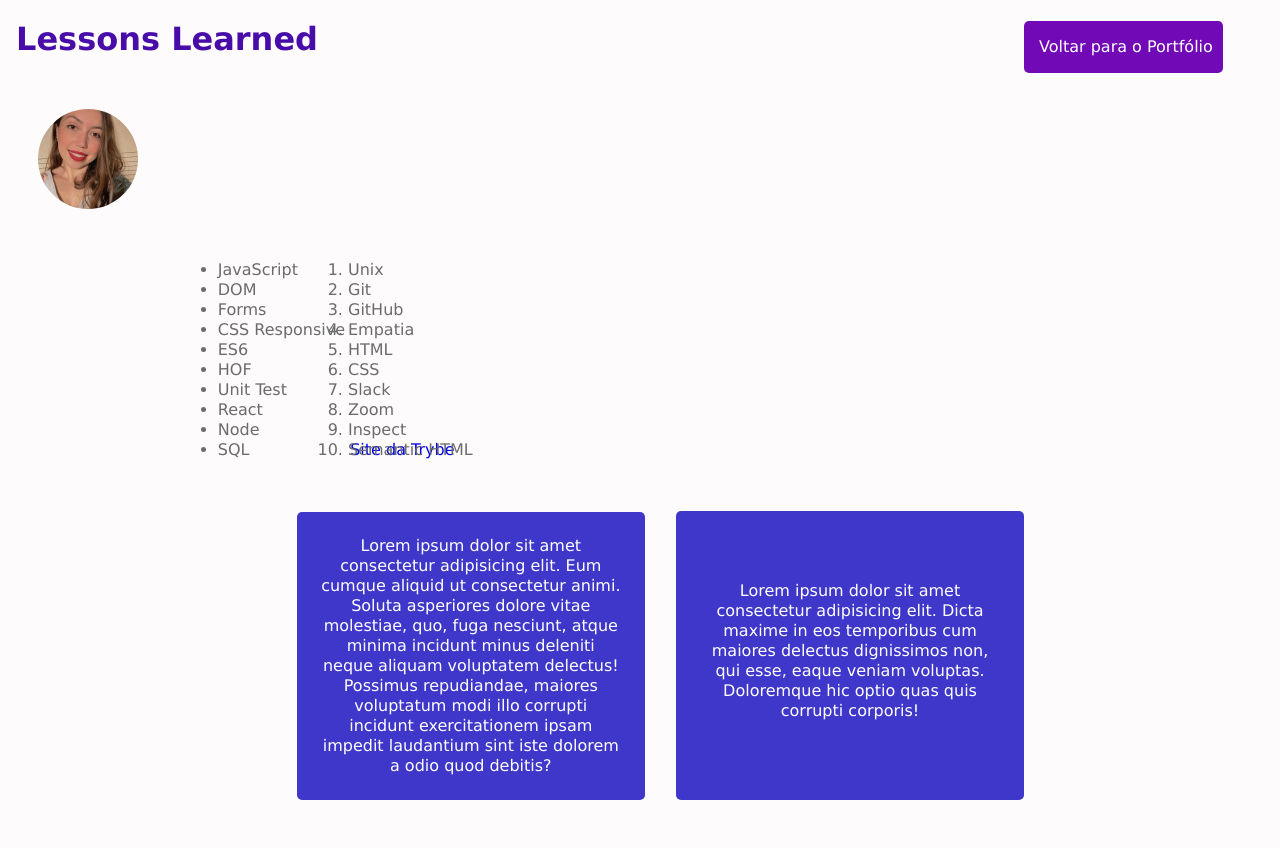
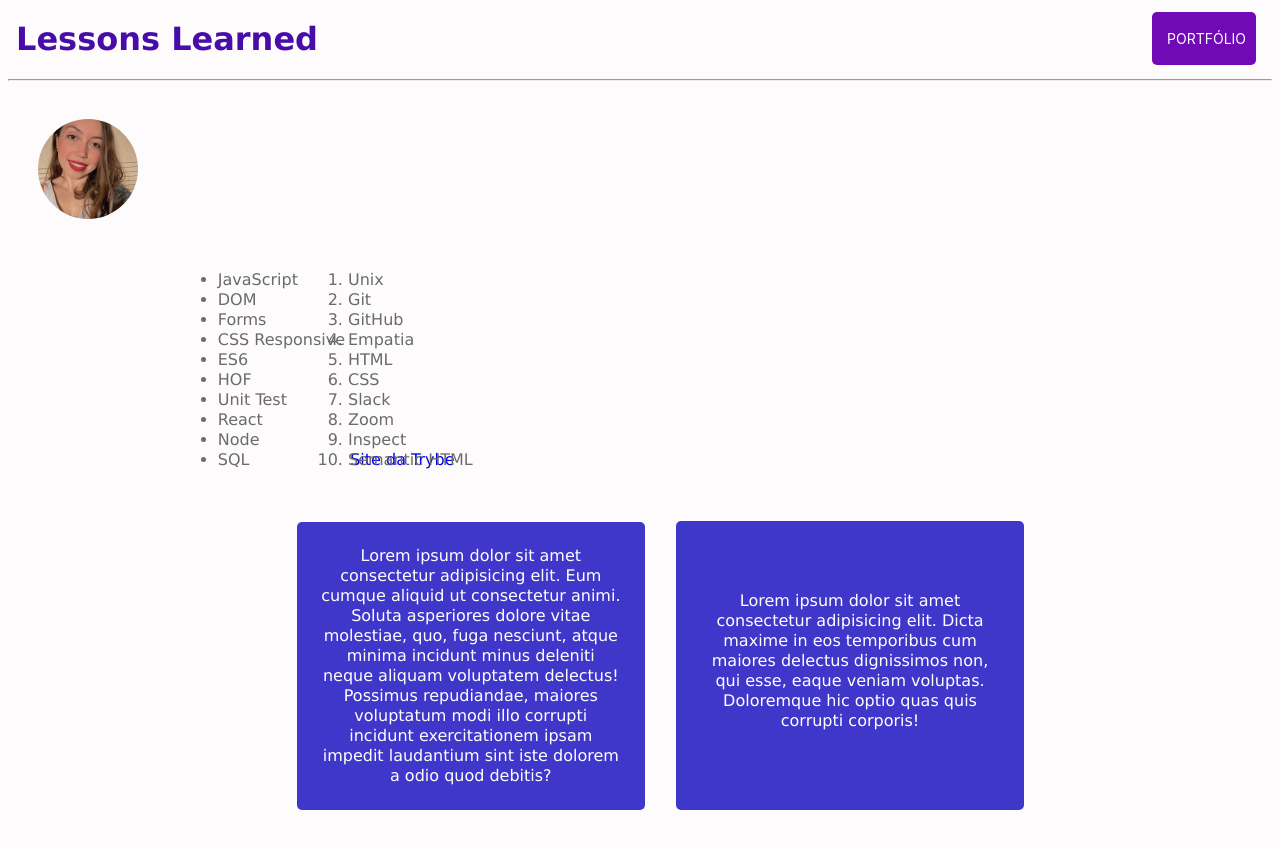
Before and after one commit to simonebarbado/simonebarbado.github.io, a plain HTML site: page trybe-lessons-learned/index.html in a window 1280 px wide. Shown: the top 848 px of the page. Drawn offline with Linux system fonts and the light colour scheme.

Commit message:
Ajuste no cabeçalho

```diff
--- a/trybe-lessons-learned/index.html
+++ b/trybe-lessons-learned/index.html
@@ -10,12 +10,13 @@
 <body>
     <nav class="button-purple">
         <ul>
-            <li><a href="../index.html">Voltar para o Portfólio</a></li>
+            <li><a href="../index.html">PORTFÓLIO</a></li>
          </ul>
     </nav>
 
     <header id="cabecalho">
         <h1 id="titulo">Lessons Learned</h1>
+        <hr>
         <img src="foto.jpeg" alt="Minha foto" id="minha_foto">
     </header>
 
--- a/trybe-lessons-learned/style.css
+++ b/trybe-lessons-learned/style.css
@@ -17,14 +17,17 @@ a {
 
 nav {
   position: fixed;
-  left: 80%;
+  left: 90%;
+  top: 12px;
 }
 
 nav a {
   color: white;
+  font-size: 14px;
 }
 
 nav li {
+  font-family: -apple-system, BlinkMacSystemFont, 'Segoe UI', Roboto, Oxygen, Ubuntu, Cantarell, 'Open Sans', 'Helvetica Neue', sans-serif;
   list-style: none;
   text-align: center;
   padding: 0px 10px;
```
